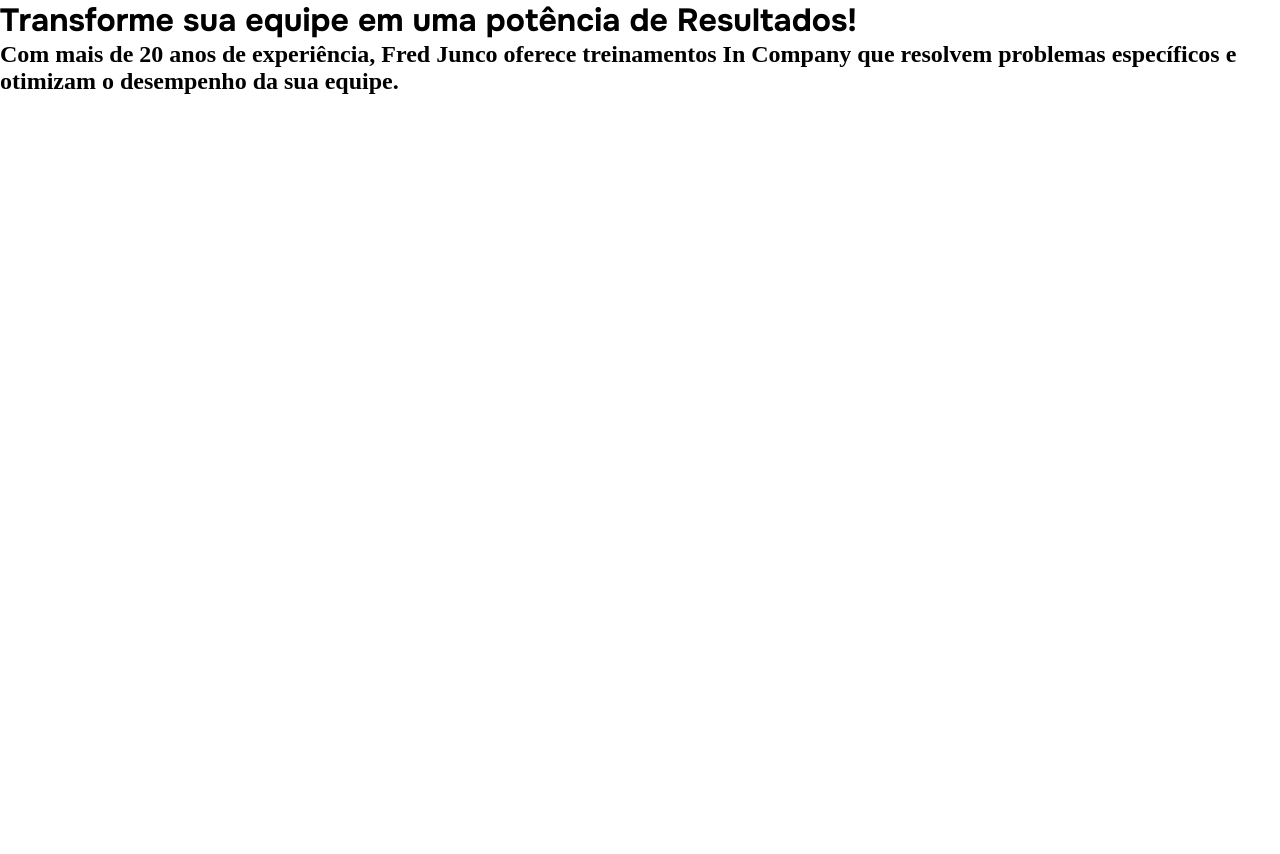
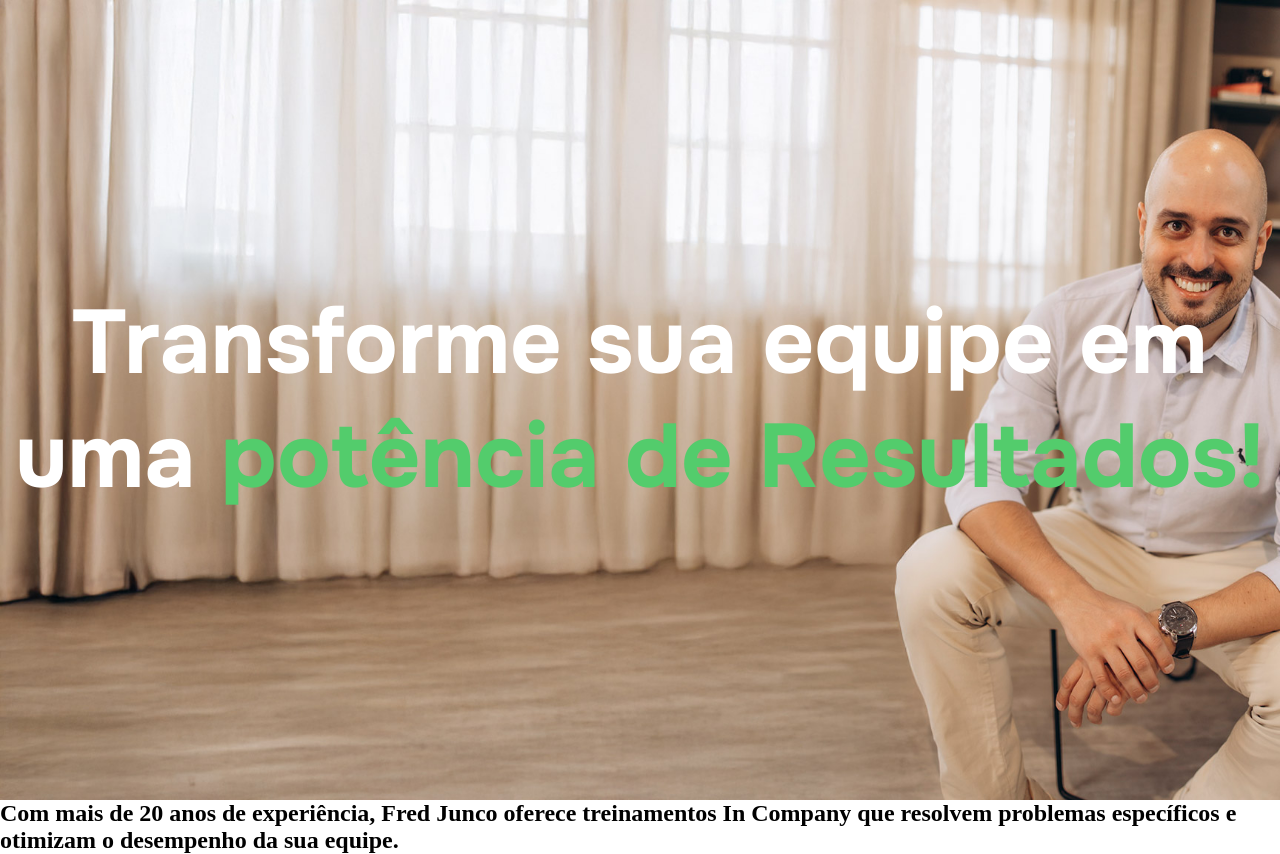
Before and after one commit to CauaTognella/html2, a PHP site: page / in a window 1280 px wide. Shown: the part 86-940 px from the top of the page. Before the commit the page ends 800 px from the top, so only its background shows below. Run offline with PHP 8.4, Linux system fonts and the light colour scheme.

Commit message:
atividade_do_careca

```diff
--- a/atividade_do_site_careca/css/style.css
+++ b/atividade_do_site_careca/css/style.css
@@ -7,8 +7,26 @@
 
 Margin: 0px
 }
-.titulo{
+.carecudo{
+    background-image: url(../img/o_careca.jpg);
+    background-size: cover;
     font-family:gicos ;
+    color:#ffff;
+    font-size: 60px;
+    text-align: center;
+    display: flex;
+    justify-content: center; /* Centraliza horizontalmente */
+    align-items: center;    /* Centraliza verticalmente */
+    justify-content: flex-start;
+    height: 100vh;
+    width: 100%;
+    background-repeat: no-repeat;
+
+
+}
+.fundo>h2{
+
+    font-size: 18px;
 }
 .cabecalho{
    background-color:#1c3433;
@@ -27,3 +45,26 @@
     margin: 15px;
 
 }
+.destaque{
+    color: #53cc6c;
+    font-family:gicos;
+
+}
+.texto{
+
+    width: 100vw;
+    height: 100vh;
+    display: flex;
+    justify-content: flex-start; /* Alinha na esquerda */
+    align-items: center; /* Centraliza verticalmente */
+    padding-left: 60px;
+    background-color: #0f2626; /* Apenas para visualizar */
+
+}
+.texto h1{
+    font-family: 'Poppins', sans-serif;
+    color: white;
+    font-size: 48px;
+    line-height: 1.2;
+
+}
--- a/atividade_do_site_careca/index.html
+++ b/atividade_do_site_careca/index.html
@@ -22,10 +22,14 @@
         </nav>
 
     </header>
+        <div class="carecudo">
+          <section class="carecudo">
 
-    <h1 class="titulo">Transforme sua equipe em uma potência de Resultados!</h1>
-    <h2>Com mais de 20 anos de experiência, Fred Junco oferece treinamentos In Company que resolvem problemas específicos e otimizam o desempenho da sua equipe.</h2>
+                <h1 >Transforme sua equipe em uma <span class="destaque">potência de Resultados!</span></h1>
 
 
+          </section>
+        </div>
+        <h2>Com mais de 20 anos de experiência, Fred Junco oferece treinamentos In Company que resolvem problemas específicos e otimizam o desempenho da sua equipe.</h2>
 </body>
 </html>
```
Also changed, not shown: atividade_do_site_careca/img/o_careca.jpg (added).
